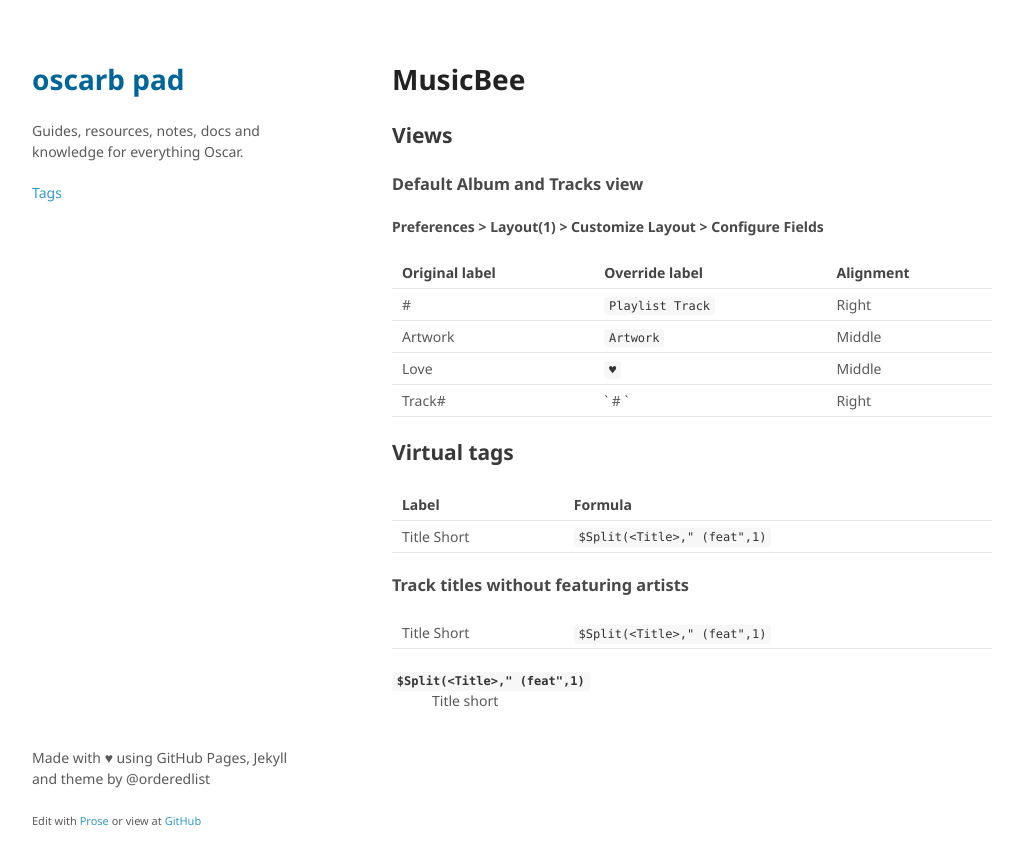
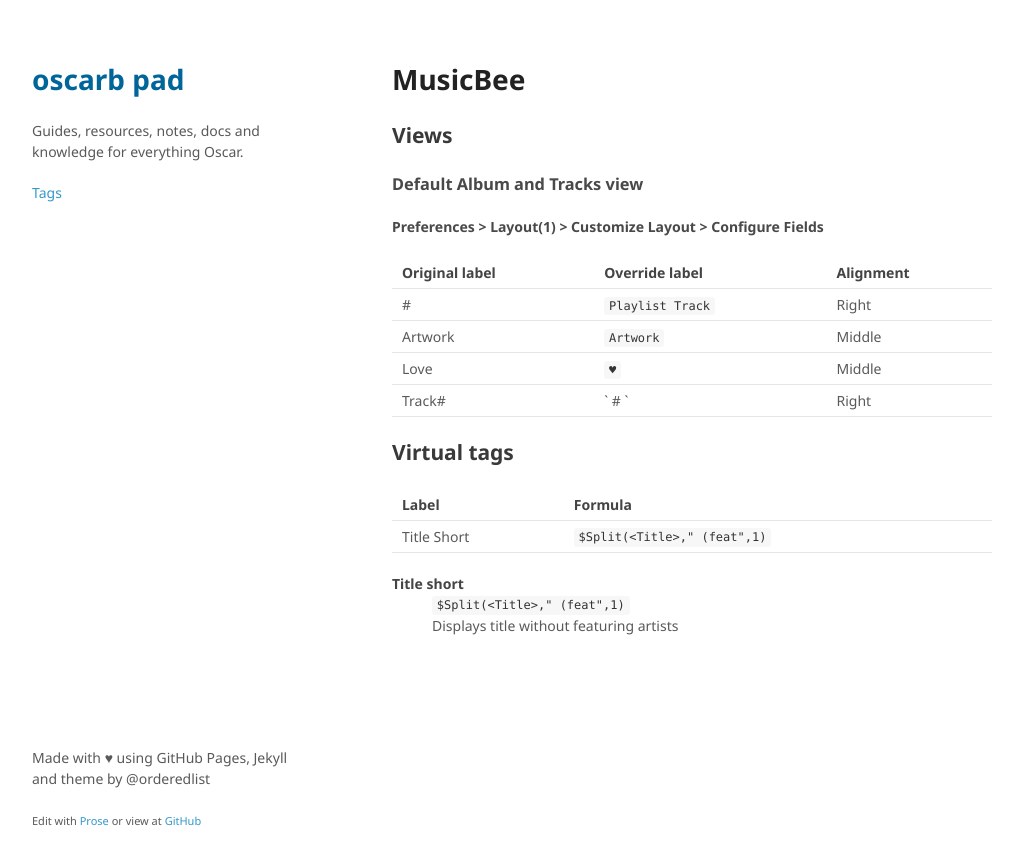
Before and after one commit to oscarb/pad, a Jekyll site: the page built from _docs/musicbee.md, in a window 1280 px wide. Shown: the top 865 px of the page, without its empty margins (128-1151 px from the left). Built offline with Jekyll 4.4.1, drawn with Linux system fonts in a browser that asks for light colours.

Commit message:
Updated musicbee.md

```diff
--- a/_docs/musicbee.md
+++ b/_docs/musicbee.md
@@ -30,11 +30,6 @@ Title Short | `$Split(<Title>," (feat",1)`
 
 
 
-### Track titles without featuring artists
-
-Title Short | `$Split(<Title>," (feat",1)`
-
-
-
- `$Split(<Title>," (feat",1)`
- : Title short
+Title short
+: `$Split(<Title>," (feat",1)`
+  Displays title without featuring artists
```
